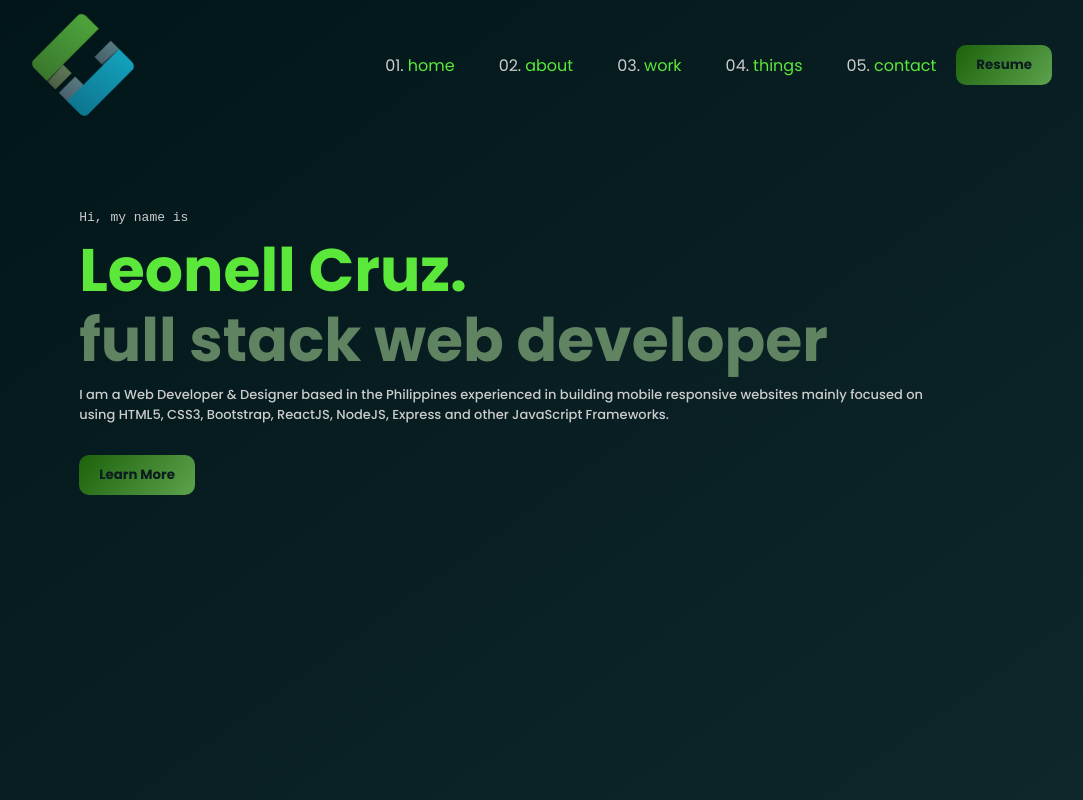
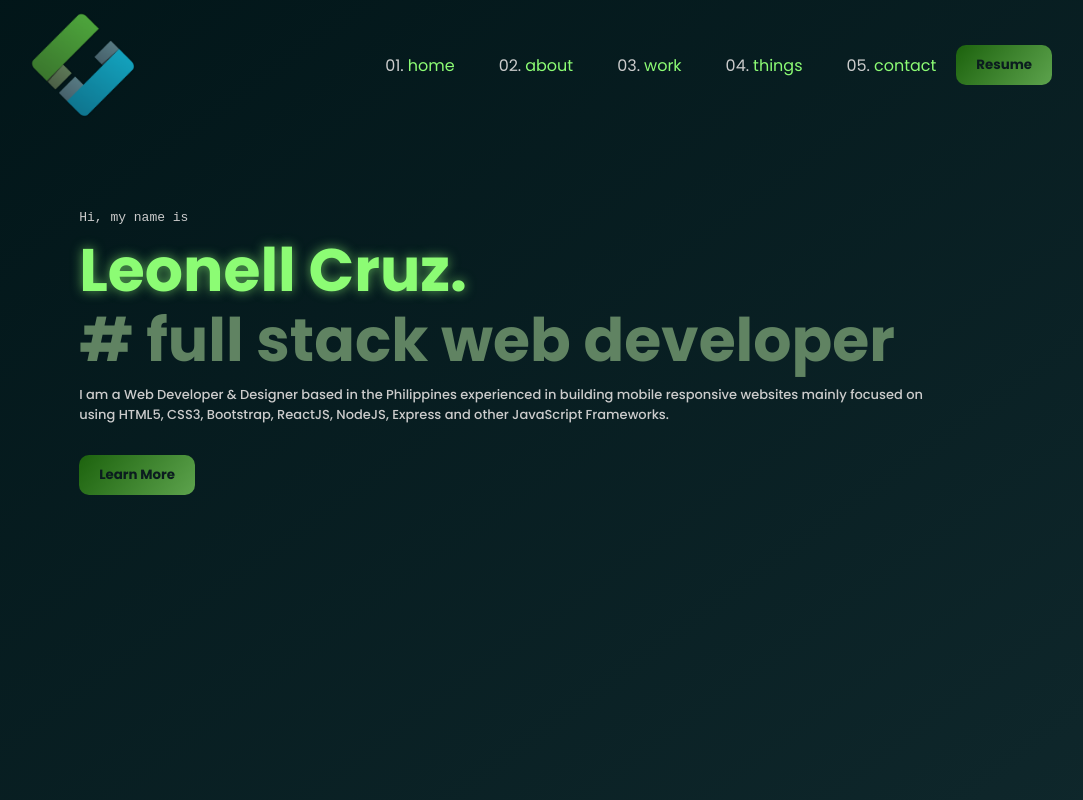
Before and after one commit to leonellcruz7/leonellcruz, a React (Create React App) app: page / in a window 1280 px wide. Shown: the top 800 px of the page, without its empty margins (100-1183 px from the left). Built offline with nearby package versions, Linux system fonts and the light colour scheme; a web font is replaced by a local one.

Commit message:
change theme

```diff
--- a/src/App.css
+++ b/src/App.css
@@ -2,7 +2,7 @@
 
 
 :root {
-  --primary: #5BE83A;
+  --primary: #8cfc74;
   --secondary: #4C9E3A;
   --dark: #0B1C1F;
   --light: #cccccc;
@@ -159,6 +159,12 @@ img {
 .navbar .logo img {
   width: 110px;
   padding: 10px 0;
+  cursor: pointer;
+  transition: .3s ease;
+}
+
+.navbar .logo img:hover {
+  transform: scale(1.1);
 }
 
 .navbar li {
--- a/src/Components/About.css
+++ b/src/Components/About.css
@@ -24,6 +24,7 @@
 .about .head h2 {
     padding: 0 20px;
     color: var(--primary);
+    text-shadow: 0px 0px 12px rgba(140, 252, 116, 0.6);
 }
 
 .about .head .divider {
--- a/src/Components/Landing.css
+++ b/src/Components/Landing.css
@@ -8,7 +8,7 @@
 }
 
 .landing .col2 {
-    flex-basis: 65%;
+    flex-basis: 80%;
 }
 
 .landing .text {
@@ -25,6 +25,7 @@
 
 }
 
+
 .landing .sub {
     color: var(--sub);
 }
@@ -39,6 +40,7 @@
 
 .landing .head .name {
     color: var(--primary);
+    text-shadow: 0px 0px 12px rgba(140, 252, 116, 0.6);
 }
 
 .landing button {
--- a/src/Components/Landing.jsx
+++ b/src/Components/Landing.jsx
@@ -28,7 +28,7 @@ export default function Landing() {
                                 <motion.h1 className='sub'
                                     initial={{ y: 50, opacity: 0 }}
                                     animate={{ y: 0, opacity: 1 }}
-                                    transition={{ type: 'spring', duration: 1, delay: .9 }}>full stack web developer</motion.h1>
+                                    transition={{ type: 'spring', duration: 1, delay: .9 }}>{'#'} full stack web developer</motion.h1>
                             </div>
                             <div className="text">
                                 <motion.p
@@ -48,6 +48,6 @@ export default function Landing() {
                     </div>
                 </div>
             </div>
-        </div>
+        </div >
     )
 }
--- a/src/Components/Things.css
+++ b/src/Components/Things.css
@@ -45,6 +45,7 @@
 
 .things .head h2 {
     margin: 0 20px;
+    text-shadow: 0px 0px 12px rgba(140, 252, 116, 0.6);
 }
 
 .things .image {
@@ -294,6 +295,7 @@
     display: flex;
     align-items: center;
     justify-content: start;
+    text-shadow: 0px 0px 12px rgba(140, 252, 116, 0.6);
 }
 
 .things .othertitle .divider {
--- a/src/Components/Work.css
+++ b/src/Components/Work.css
@@ -36,6 +36,7 @@
 .work .content .head h2 {
     margin: 0 20px;
     color: var(--primary);
+    text-shadow: 0px 0px 12px rgba(140, 252, 116, 0.6);
 }
 
 .work .info {
```
Also changed, not shown: public/leologo.png.
